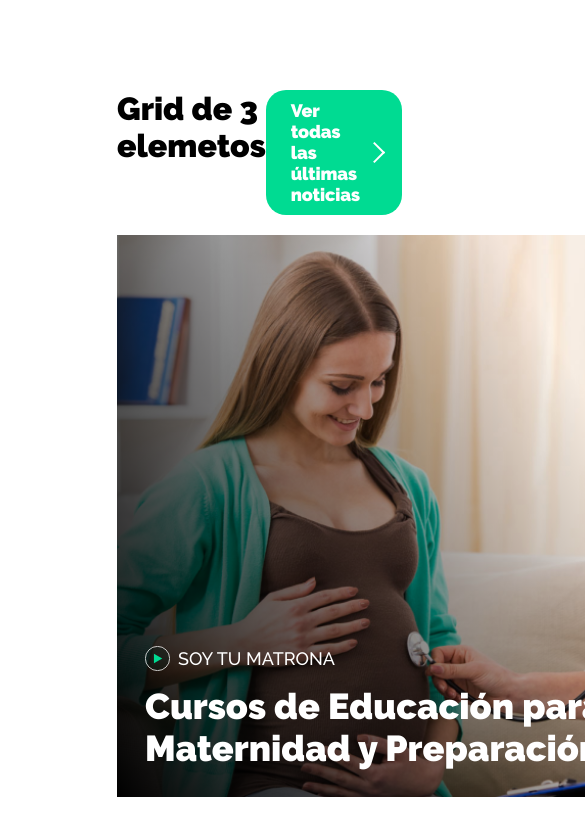
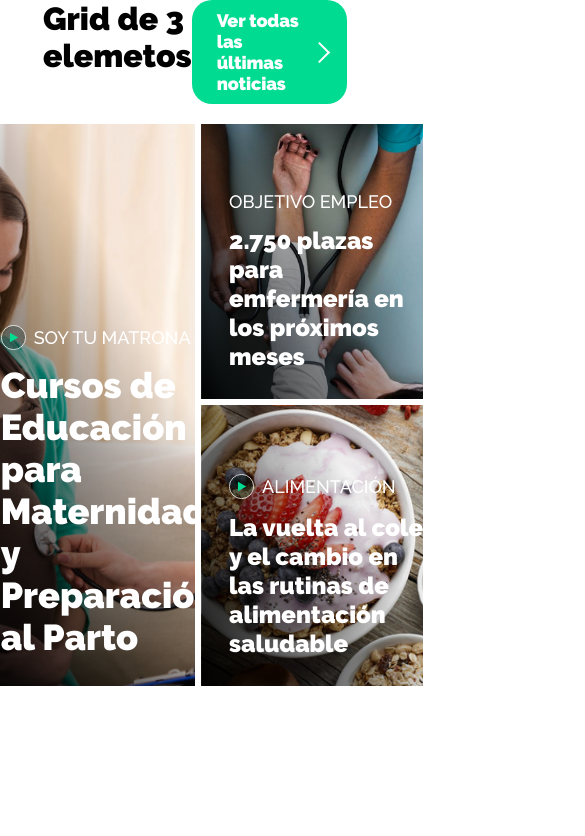
Before and after one commit to mariadev/wildoom-Technical-Test-React, a React (Create React App) app: page / in a window 390 px wide. Shown: the top 836 px of the page, 585 px wide, since content can reach past the window. Built offline with nearby package versions, Linux system fonts and the light colour scheme.

Commit message:
add responsive

```diff
--- a/src/styles/App.css
+++ b/src/styles/App.css
@@ -40,15 +40,16 @@ body {
   font-family: "Raleway", sans-serif; }
 
 .wrapper-custome-section {
-  margin-left: 117px;
-  margin-top: 90px;
-  margin-bottom: 60px;
-  margin-right: 117px; }
+  width: 78%;
+  display: flex;
+  flex-direction: column;
+  align-items: center;
+  margin: auto; }
 
 .custom-grid-three-elements {
   display: -ms-grid;
   display: grid;
-  grid-template-columns: 680px 680px;
+  grid-template-columns: 50% 50%;
   grid-template-rows: 275px 275px;
   grid-row-gap: 6px;
   grid-column-gap: 6px; }
@@ -94,6 +95,8 @@ body {
     background-position: center; }
 
 .wrapper-section-title {
+  width: 100%;
+  box-sizing: border-box;
   display: flex;
   justify-content: space-between;
   margin-bottom: 20px; }
--- a/src/styles/components/_customgrid.scss
+++ b/src/styles/components/_customgrid.scss
@@ -1,6 +1,6 @@
 .custom-grid-three-elements{
     @include display-grid;
-    grid-template-columns: 680px 680px;
+    grid-template-columns: 50% 50%;
     grid-template-rows: 275px 275px;
     grid-row-gap: 6px;
     grid-column-gap: 6px;
--- a/src/styles/components/_sectionTitle.scss
+++ b/src/styles/components/_sectionTitle.scss
@@ -1,4 +1,6 @@
 .wrapper-section-title{
+    width: 100%;
+    box-sizing: border-box;
     display: flex;
     justify-content: space-between;
     margin-bottom: 20px;
--- a/src/styles/pages/_customeSection.scss
+++ b/src/styles/pages/_customeSection.scss
@@ -1,6 +1,7 @@
 .wrapper-custome-section{
-    margin-left:117px;
-    margin-top:90px;
-    margin-bottom: 60px;
-    margin-right:117px;
+    width: 78%;
+    display: flex;
+    flex-direction: column;
+    align-items: center;
+    margin: auto;
 }
```
